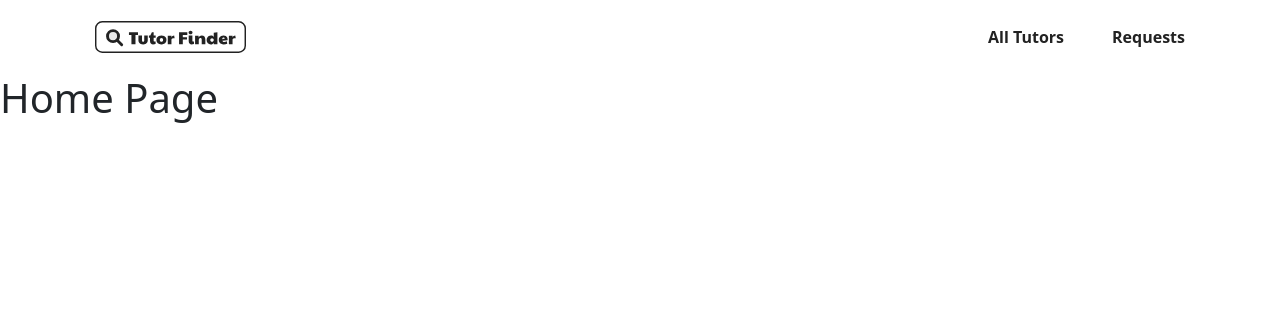
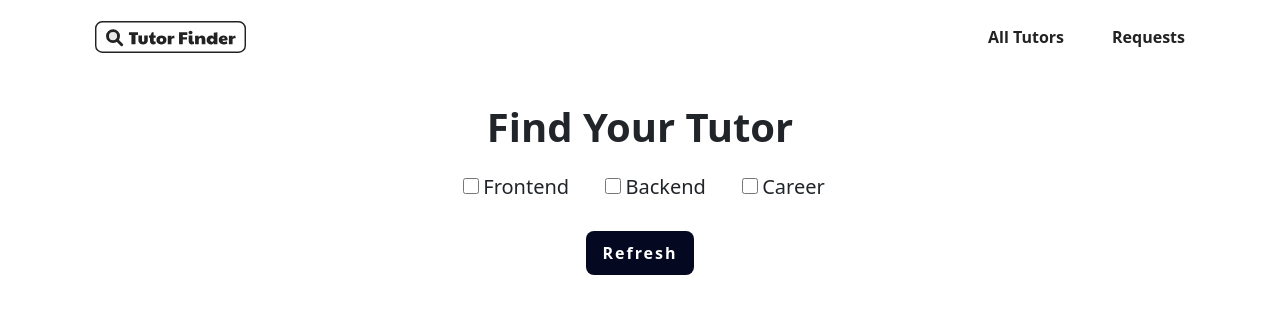
Before and after one commit to Manojlovic1998/find-tutor-vue-spa, a Vue app: page /#/ in a window 1280 px wide. Shown: the top 314 px of the page. Built offline with nearby package versions, Linux system fonts and the light colour scheme.

Commit message:
Create & Add Hero section to HomePage view

```diff
--- /dev/null
+++ b/src/components/UI/BaseHero.vue
@@ -0,0 +1,9 @@
+<template>
+  <div class="container-fluid">
+    <div class="row">
+      <slot></slot>
+    </div>
+  </div>
+</template>
+
+<style scoped></style>
--- a/src/views/HomePage.vue
+++ b/src/views/HomePage.vue
@@ -1,3 +1,130 @@
 <template>
-  <h1>Home Page</h1>
+  <BaseHero>
+    <div class="hero-jumb mx-auto">
+      <div class="col-12 d-flex flex-column h-100 justify-content-center">
+        <h1 class="fw-bold text-center">Find Your Tutor</h1>
+        <form class="form d-flex justify-content-evenly" @submit.prevent>
+          <div class="ms-2">
+            <input
+              type="checkbox"
+              name="frontend"
+              value="frontend"
+              id="frontend"
+              v-model="filterCategory"
+            />
+            <label for="frontend" class="ms-1 fs-5">Frontend</label>
+          </div>
+          <div class="ms-2">
+            <input
+              type="checkbox"
+              name="backend"
+              value="backend"
+              id="backend"
+              v-model="filterCategory"
+            />
+            <label for="backend" class="ms-1 fs-5">Backend</label>
+          </div>
+          <div class="ms-2">
+            <input
+              type="checkbox"
+              name="career"
+              value="career"
+              id="career"
+              v-model="filterCategory"
+            />
+            <label for="career" class="ms-1 fs-5">Career</label>
+          </div>
+        </form>
+      </div>
+      <div class="col-12 text-center">
+        <button class="btn btn-primary fw-bolder" @click="resetFilters">
+          Refresh
+        </button>
+      </div>
+    </div>
+  </BaseHero>
 </template>
+
+<script>
+import BaseHero from "../components/UI/BaseHero.vue";
+
+export default {
+  data() {
+    return {
+      filterCategory: [],
+    };
+  },
+  components: {
+    BaseHero,
+  },
+  methods: {
+    resetFilters() {
+      this.filterCategory = [];
+    },
+  },
+};
+</script>
+
+<style scoped>
+.hero-jumb {
+  max-width: 450px;
+  width: 100%;
+  border-radius: 8px;
+  height: 157px;
+}
+
+.form {
+  margin-top: 13px;
+}
+
+input[type="checkbox"] {
+  background: #0c5dff;
+  height: 16px;
+  width: 16px;
+  border-radius: 2px;
+  border: 2px solid rgba(4, 9, 33, 0.32);
+  box-sizing: border-box;
+}
+</style>
+
+<style>
+.btn-primary {
+  padding: 10px 16px;
+  border-radius: 8px;
+  background: #040921;
+  border: none;
+  letter-spacing: 2px;
+}
+
+.btn-primary:hover {
+  color: #fff;
+  background-color: rgba(4, 9, 32, 72%);
+  border-color: rgba(4, 9, 32, 72%);
+}
+
+.btn-check:active + .btn-primary,
+.btn-check:checked + .btn-primary,
+.btn-primary.active,
+.btn-primary:active,
+.show > .btn-primary.dropdown-toggle {
+  color: #fff;
+  background-color: rgba(4, 9, 32, 72%);
+  border-color: rgba(4, 9, 32, 72%);
+}
+
+.btn-check:focus + .btn-primary,
+.btn-primary:focus {
+  color: #fff;
+  background-color: rgba(4, 9, 32, 72%);
+  border-color: rgba(4, 9, 32, 72%);
+  box-shadow: 0 0 0 0.25rem rgba(4, 9, 32, 50%);
+}
+
+.btn-check:active + .btn-primary:focus,
+.btn-check:checked + .btn-primary:focus,
+.btn-primary.active:focus,
+.btn-primary:active:focus,
+.show > .btn-primary.dropdown-toggle:focus {
+  box-shadow: 0 0 0 0.25rem rgba(4, 9, 32, 50%);
+}
+</style>
```
